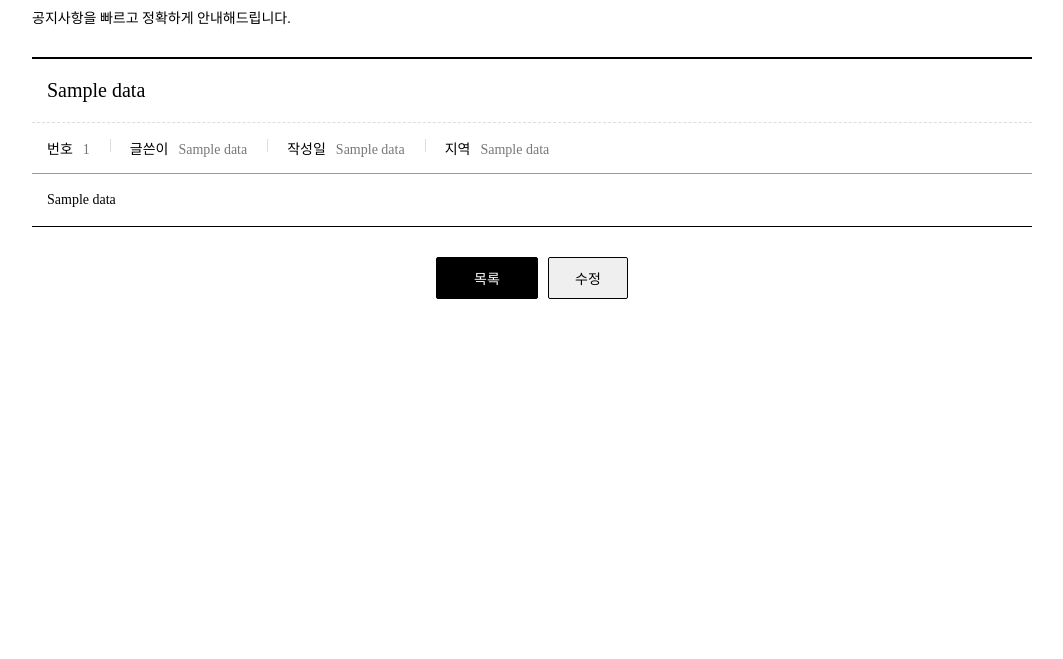
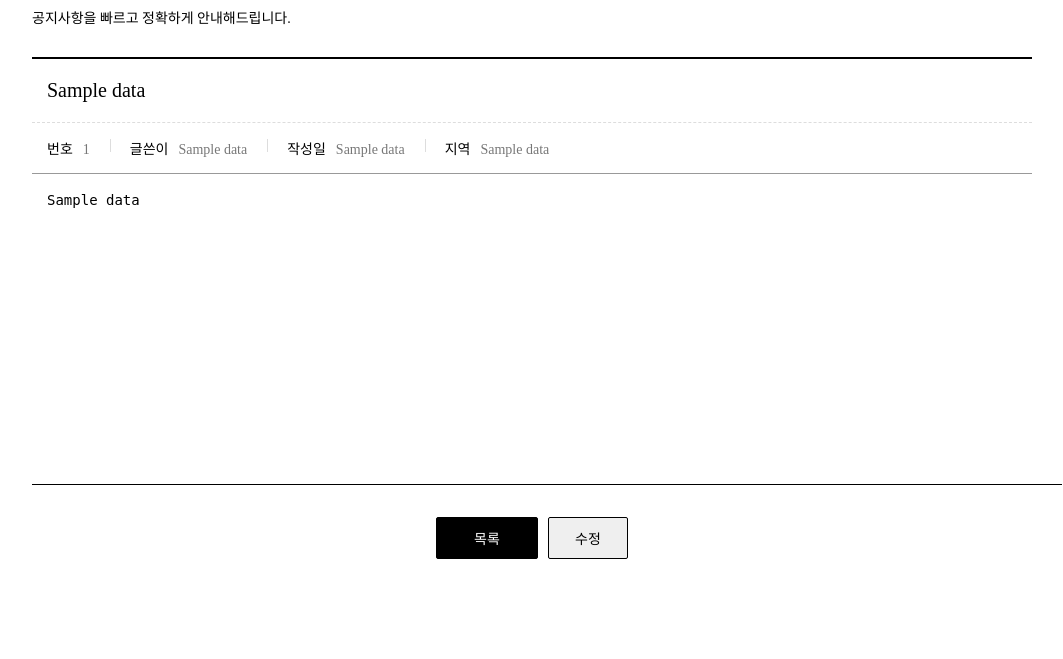
Before and after one commit to Suah-Cho/SSG_PROJECT01, a Flask app: template templates/view.html in a window 1280 px wide. Shown: the part 142-801 px from the top of the page, without its empty margins (108-1171 px from the left). Before the commit the page ends 441 px from the top, so only its background shows below. Run offline with Flask 3, Linux system fonts and the light colour scheme; the template is opened without the code that fills it: most values are stand-ins (such as "Sample title", 1, 10 or a date in 2020).

Commit message:
update view textarea

```diff
--- a/static/css/style.css
+++ b/static/css/style.css
@@ -16,6 +16,13 @@ a {
     text-decoration: none;
     color: inherit;
 }
+
+textarea {
+    width: 100%;
+    height: 20em;
+    border: none;
+    resize: none;
+  }
 
 .board_wrap {
     width: 1000px;
--- a/templates/view.html
+++ b/templates/view.html
@@ -39,9 +39,7 @@
                         <dd>{{ i[4] }}</dd>
                     </dl>
                 </div>
-                <div class="cont">
-                    {{ i[3] }}
-                </div>
+                <textarea class="cont">{{ i[3] }}</textarea>
             </div>
             {% endfor %}
             <div class="bt_wrap">
```
